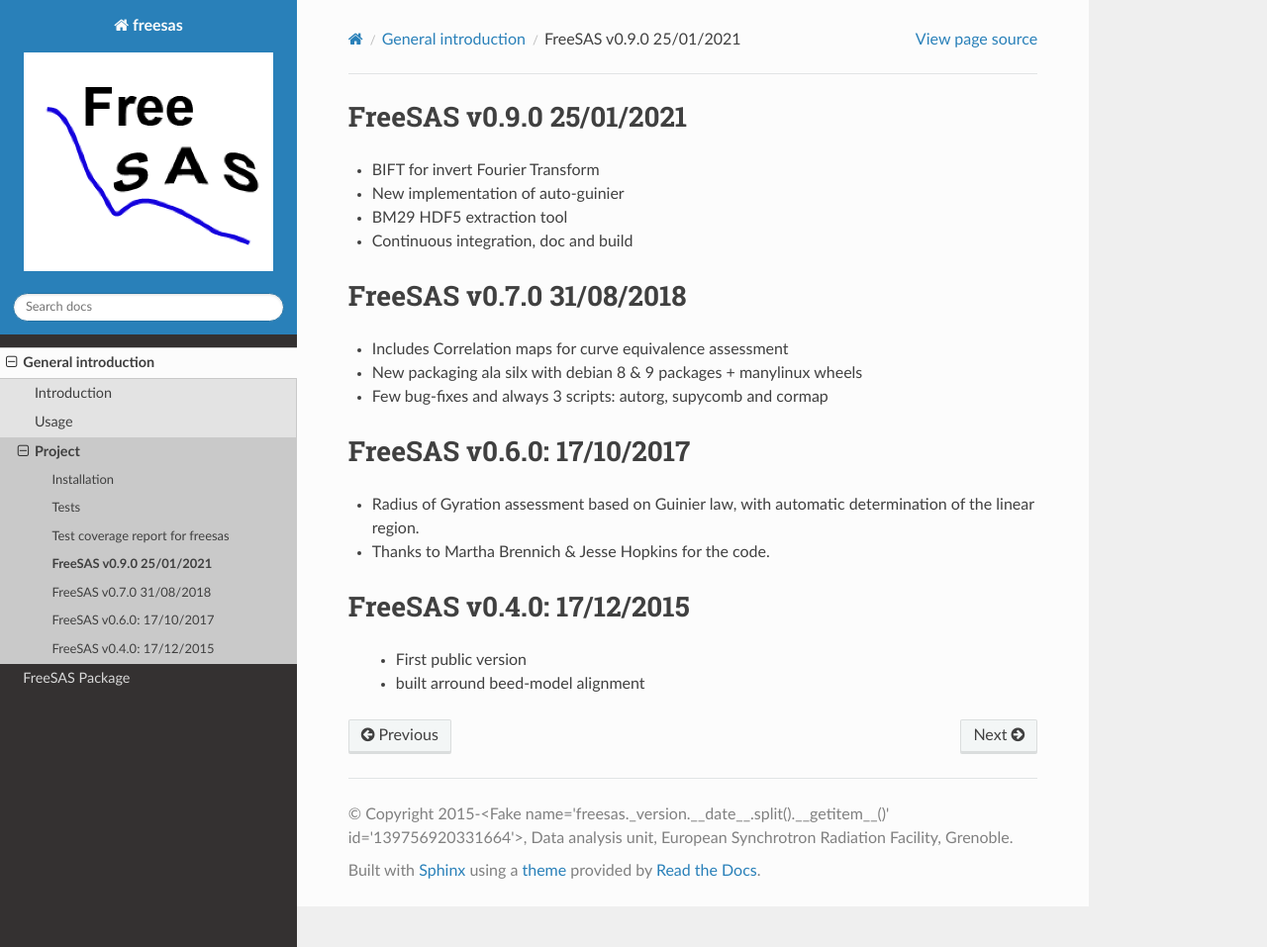
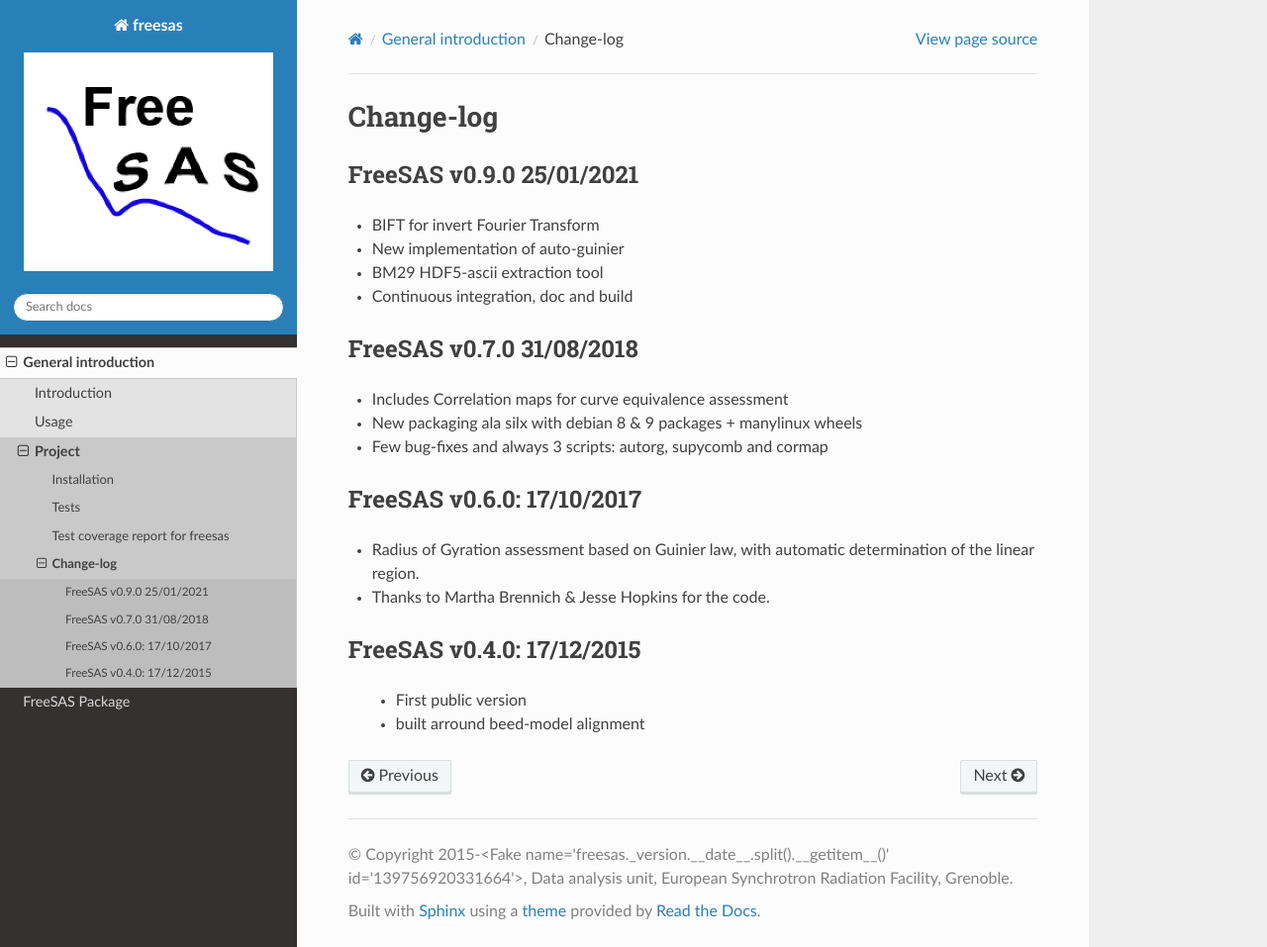
Before and after one commit to silx-kit/freesas, a Sphinx documentation site: the page built from doc/source/changelog.rst, in a window 1280 px wide and 957 px high. Shown: the whole window at 99% size. Built offline with Sphinx 7.4.7 and the Read the Docs theme 2.0.0, drawn with Linux system fonts in a browser that asks for light colours; the version number could not be read and is left out.

Commit message:
Update changelog

```diff
--- a/doc/source/changelog.rst
+++ b/doc/source/changelog.rst
@@ -1,8 +1,11 @@
+Change-log
+##########
+
 FreeSAS v0.9.0 25/01/2021
 =========================
 - BIFT for invert Fourier Transform
 - New implementation of auto-guinier
-- BM29 HDF5 extraction tool
+- BM29 HDF5-ascii extraction tool
 - Continuous integration, doc and build
 
 FreeSAS v0.7.0 31/08/2018
```
